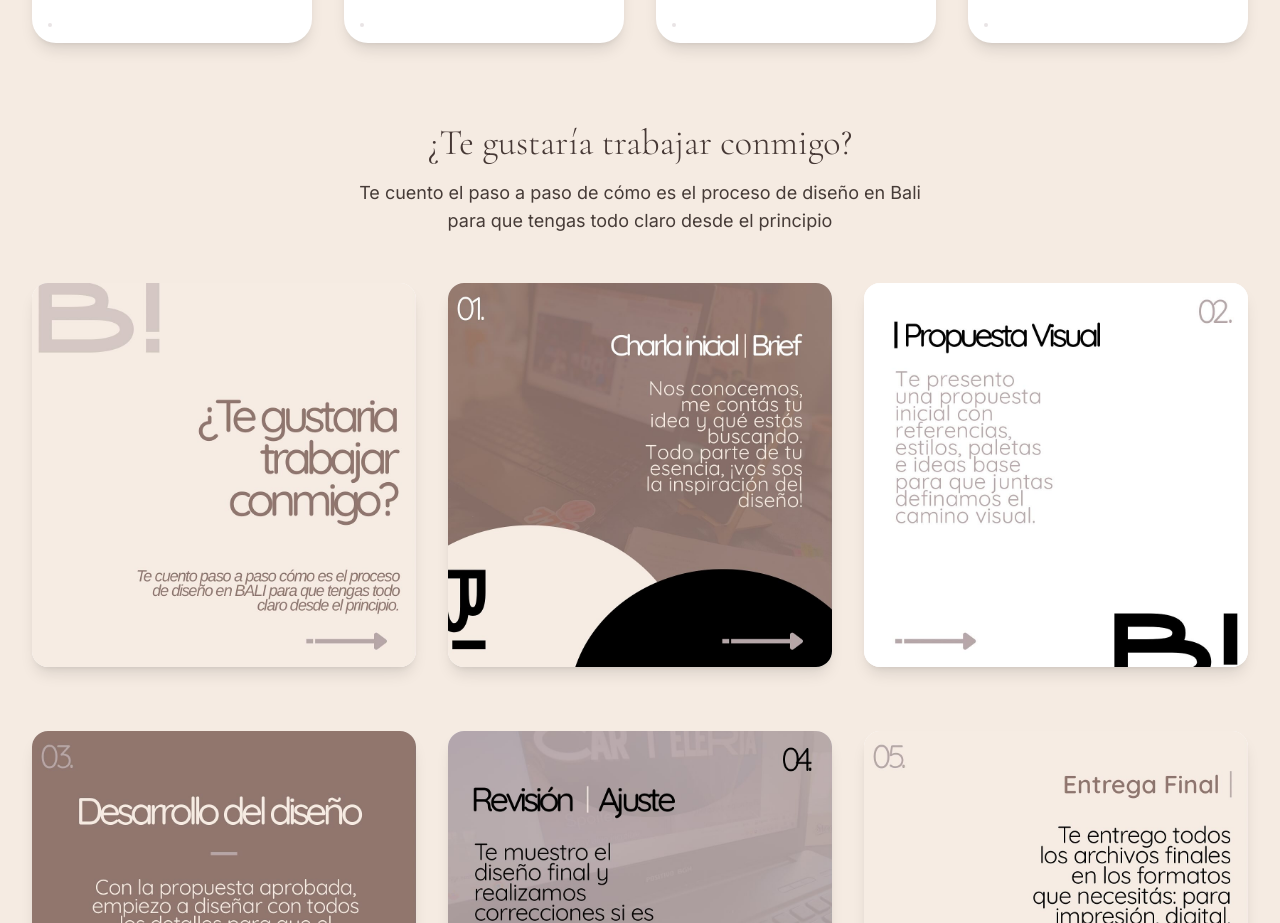
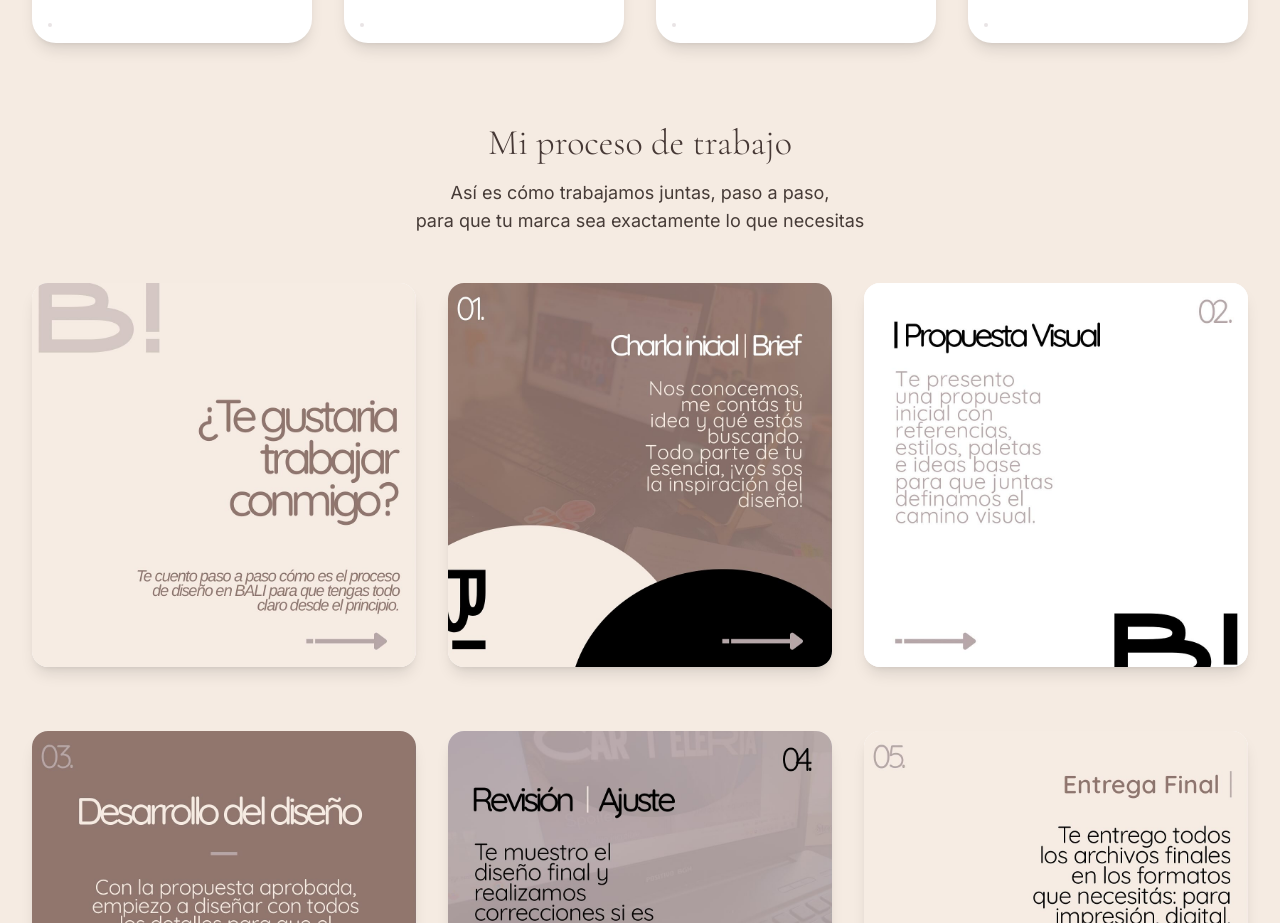
Before and after one commit to 31pablo05/Bali.Design, a React (Vite) app: page / in a window 1280 px wide. Shown: the part 2740-3663 px from the top of the page. Built offline with nearby package versions, Linux system fonts and the light colour scheme.

Commit message:
ajustes en textos de servicios

```diff
--- a/src/components/Services.jsx
+++ b/src/components/Services.jsx
@@ -158,12 +158,12 @@ const Services = () => {
           {/* Header */}
           <div className="text-center mb-8 sm:mb-10 md:mb-12">
             <h3 className="text-2xl sm:text-3xl md:text-4xl font-serif font-light text-bali-darker mb-3 sm:mb-4">
-              ¿Te gustaría trabajar conmigo?
+              Mi proceso de trabajo
             </h3>
             <p className="text-base sm:text-lg text-bali-dark font-sans leading-relaxed max-w-3xl mx-auto px-4">
-              Te cuento el paso a paso de cómo es el proceso de diseño en Bali
+              Así es cómo trabajamos juntas, paso a paso,
               <br className="hidden md:block" />
-              para que tengas todo claro desde el principio
+              para que tu marca sea exactamente lo que necesitas
             </p>
           </div>
 
```
